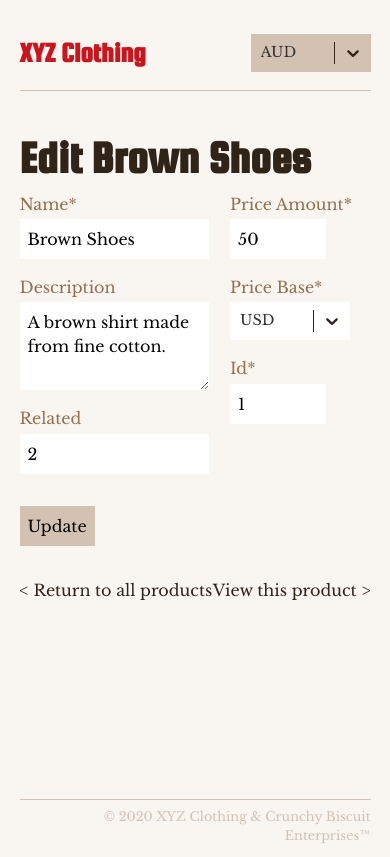
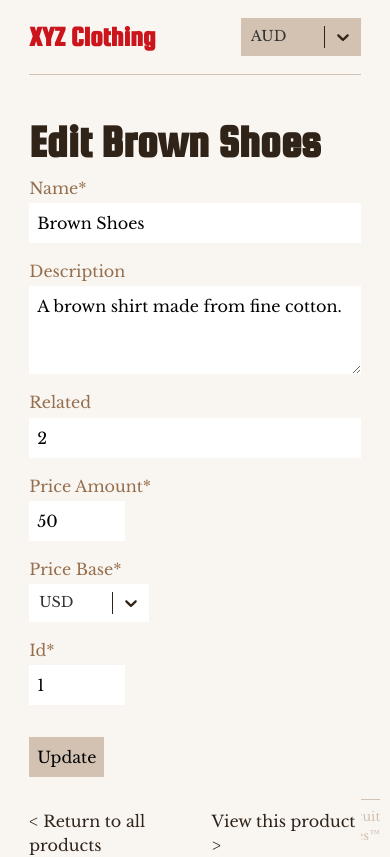
Before and after one commit to andrew-rayco/xyz-clothing, a React (Vite) app: page /products/1/edit in a window 390 px wide. Built offline with nearby package versions, Linux system fonts and the light colour scheme.

Commit message:
Validates price amount. Makes form responsive

```diff
--- a/src/components/EditForm.js
+++ b/src/components/EditForm.js
@@ -28,7 +28,11 @@ class EditForm extends Component {
       productIndex: '',
       isValid: {
         id: true,
-        name: true
+        name: true,
+        price: {
+          base: true,
+          amount: true
+        }
       },
       submitDisabled: false
     }
@@ -79,6 +83,7 @@ class EditForm extends Component {
 
       name = selectName.split('-')[1]
       value = e.value || parseFloat(e.target.value)
+      const isValid = this.validateInput(name, value, this.props.allProducts)
 
       if (name === 'base') {
         const { base, amount } = this.state.product.price
@@ -99,9 +104,17 @@ class EditForm extends Component {
             ...this.state.product,
             price: {
               ...this.state.product.price,
-              amount: parseFloat(value)
+              amount: parseFloat(value) || ''
             }
-          }
+          },
+          isValid: {
+            ...this.state.isValid,
+            price: {
+              ...this.state.isValid.price,
+              [name]: isValid
+            }
+          },
+          submitDisabled: !isValid
         })
       }
       console.log('Change detected. State updated ' + name + ' = ' + value)
@@ -140,6 +153,10 @@ class EditForm extends Component {
         }
       })
       return valid
+    } else if (name === 'base') {
+      return value.length > 0
+    } else if (name === 'amount') {
+      return value !== NaN && value > 0
     }
   }
 
@@ -206,7 +223,11 @@ class EditForm extends Component {
                   value={price.amount}
                   onChange={e => this.handleChange(e, 'price-amount')}
                   placeholder="Price amount"
+                  className={isValid.price.amount ? '' : 'error'}
                 />
+                {isValid.price.amount ? null : (
+                  <p className="error-text">Free? You crazy?</p>
+                )}
               </div>
               <div className="form-group">
                 <label htmlFor="price-amount">Price Base*</label>
--- a/src/scss/_app.scss
+++ b/src/scss/_app.scss
@@ -8,13 +8,17 @@ body {
   padding: 2em;
   display: flex;
   justify-content: center;
+
+  @media screen and (max-width: 550px) {
+    padding: 1em;
+  }
 }
 
 .app {
   background: $bgColor;
   font-family: 'Libre Baskerville', serif;
   color: $bodyColor;
-  width: 90vw;
+  width: 85vw;
   max-width: 800px;
 }
 
--- a/src/scss/_edit-form.scss
+++ b/src/scss/_edit-form.scss
@@ -5,6 +5,25 @@
 
     .form-left {
       width: 60%;
+    }
+  }
+
+  @media screen and (max-width: 550px) {
+    .form-fields {
+      flex-direction: column;
+
+      .form-left {
+        width: 100%;
+      }
+
+      .form-right {
+        width: 100%;
+      }
+
+      input,
+      textarea {
+        width: 100%;
+      }
     }
   }
 
@@ -98,4 +117,9 @@
   .error-text {
     color: $primary;
   }
+
+  .home-link {
+    padding: 0;
+    margin: 0;
+  }
 }
```
